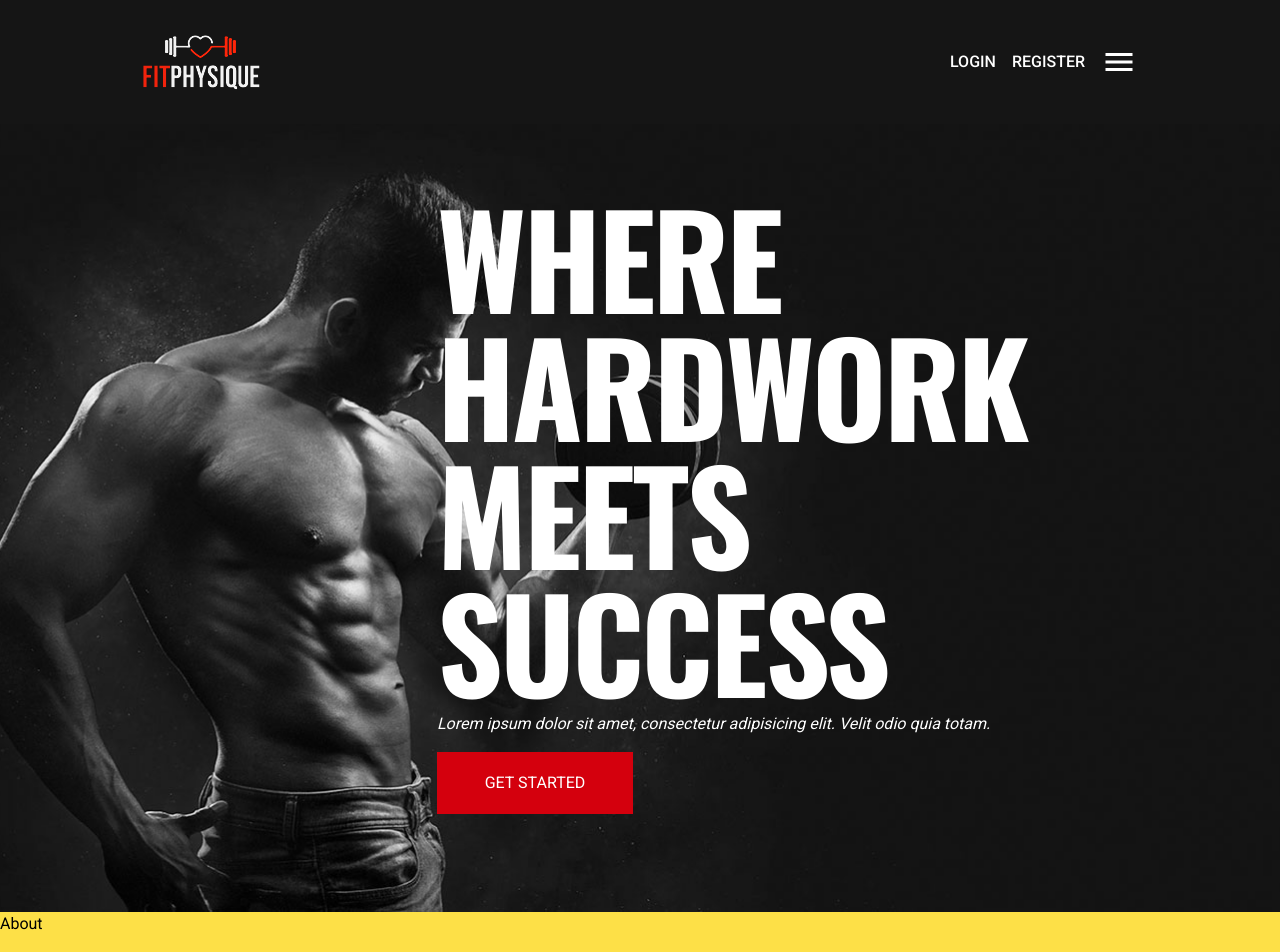
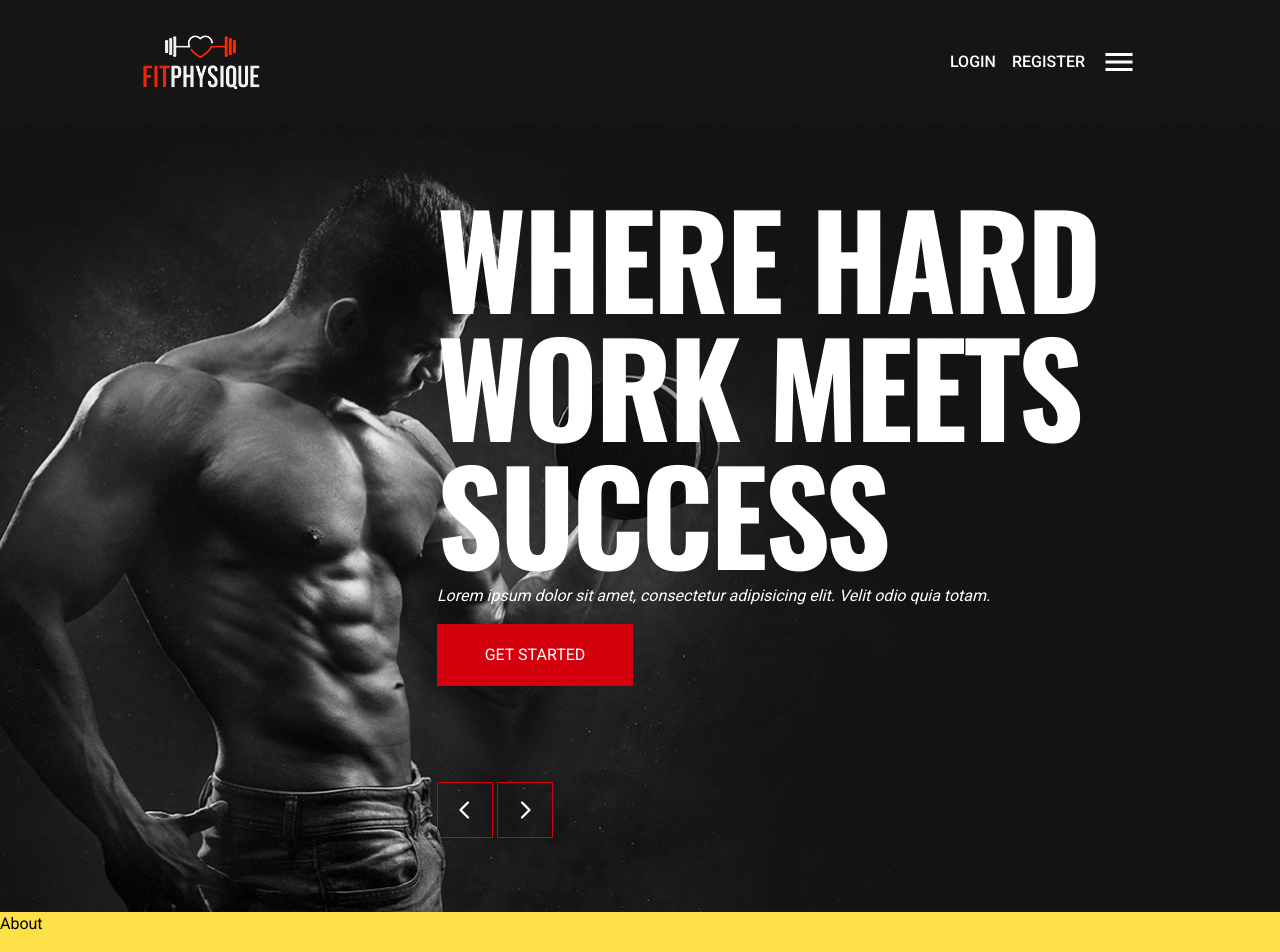
Before and after one commit to ujangaris/Gym-Web--Nextjs, a Next.js app: page / in a window 1280 px wide. Shown: the top 952 px of the page. Built offline with nearby package versions, Linux system fonts and the light colour scheme.

Commit message:
swiperNavButton

```diff
--- a/components/Hero.tsx
+++ b/components/Hero.tsx
@@ -6,7 +6,7 @@ export const Hero = () => {
       className="h-[80vh] lg:h-[912px] bg-hero bg-cover bg-center bg-no-repeat"
       id="home"
     >
-      <div className="container mx-auto ">
+      <div className="container mx-auto h-full">
         {/* slider */}
         <HeroSlider />
       </div>
--- a/components/HeroSlider.tsx
+++ b/components/HeroSlider.tsx
@@ -7,21 +7,21 @@ import "swiper/css";
 import "swiper/css/navigation";
 // components
 import { CustomButton } from "./CustomButton";
+import { SwiperNavButtons } from "./SwiperNavButtons";
 
 export const HeroSlider = () => {
   return (
-    <Swiper>
-      <SwiperSlide >
+    <Swiper className="h-full">
+      {/* slide 1 */}
+      <SwiperSlide>
         <div className="h-full flex justify-end pt-48">
-
           <div className="flex flex-col items-center lg:items-start lg:max-w-[700px]">
-
             <h1 className="h1 text-center lg:text-left mb-2">
-          <span>Where hard</span>work meets success
+              <span>Where hard </span>work meets success
             </h1>
             <p className="text-white italic text-center lg:text-left mb-4">
-          Lorem ipsum dolor sit amet, consectetur adipisicing elit. Velit odio
-          quia totam.
+              Lorem ipsum dolor sit amet, consectetur adipisicing elit. Velit
+              odio quia totam.
             </p>
             <CustomButton
               text="Get started"
@@ -30,6 +30,13 @@ export const HeroSlider = () => {
           </div>
         </div>
       </SwiperSlide>
+      {/* akhir slide 1 */}
+      {/* swiper nav buttons */}
+      <SwiperNavButtons
+        containerStyles="absolute bottom-2 lg:bottom-0 right-0 h-[130px] w-full lg:w-[700px] z-50 flex justify-center lg:justify-start gap-1"
+        btnStyles="border border-accent text-white w-[56px] h-[56px] flex justify-center items-center hover:bg-accent transition-all duration-300"
+        iconStyles="text-2xl"
+      />
     </Swiper>
   );
 };
--- /dev/null
+++ b/components/SwiperNavButtons.tsx
@@ -0,0 +1,25 @@
+"use client";
+
+import { useSwiper } from "swiper/react";
+import { PiCaretLeftBold, PiCaretRightBold } from "react-icons/pi";
+
+export const SwiperNavButtons = ({
+  containerStyles,
+  btnStyles,
+  iconStyles,
+}: {
+  containerStyles: string;
+  btnStyles: string;
+  iconStyles: string;
+}) => {
+  return (
+    <div className={`${containerStyles}`}>
+      <button className={`${btnStyles}`}>
+        <PiCaretLeftBold className={`${iconStyles}`} />
+      </button>
+      <button className={`${btnStyles}`}>
+        <PiCaretRightBold className={`${iconStyles}`} />
+      </button>
+    </div>
+  );
+};
```
Also changed, not shown: 1 other file (tests, documents, lock files or other folders). Lines whose indentation alone changed are shown as unchanged.
